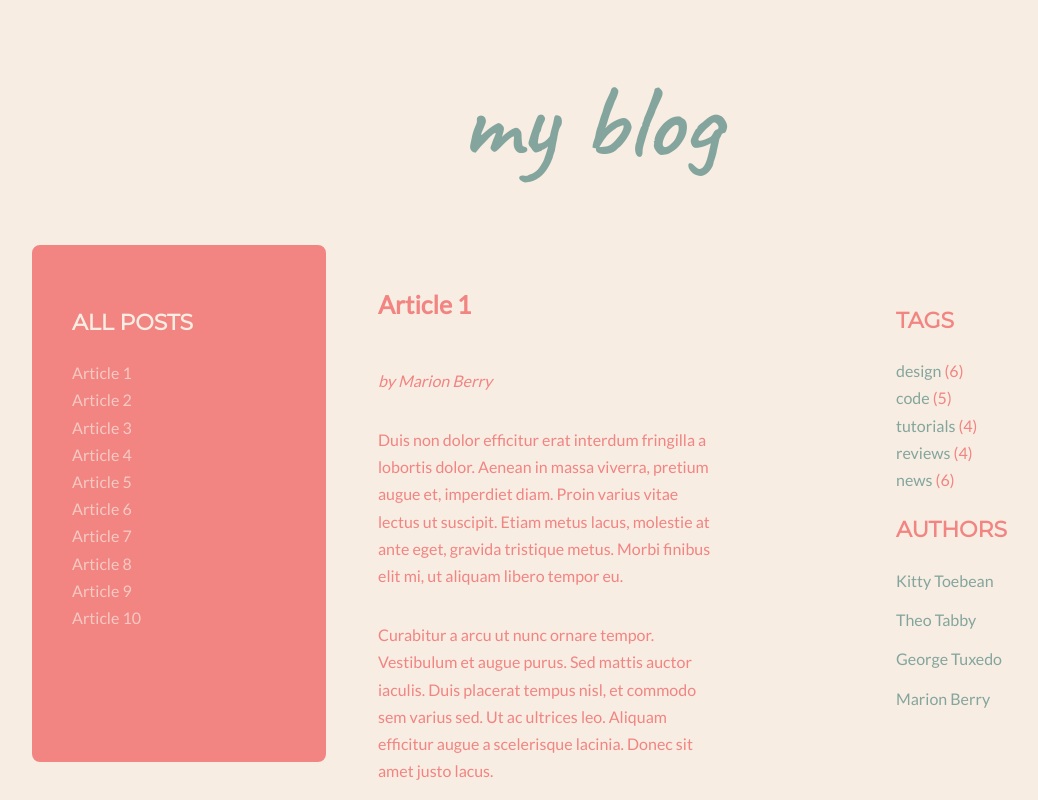
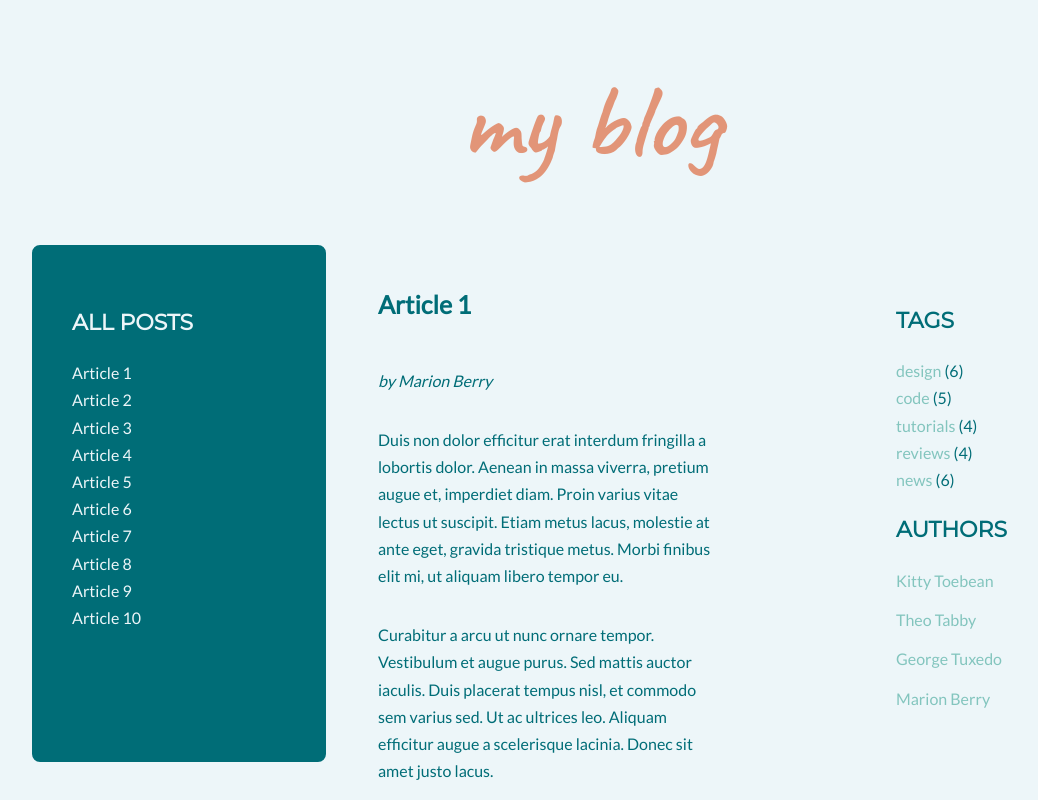
Before and after one commit to Aga-de/Blog-Javascript, a website: page index.html in a window 1280 px wide. Shown: the top 800 px of the page, without its empty margins (50-1088 px from the left). Drawn offline with Linux system fonts and the light colour scheme.

Commit message:
Change styles

```diff
--- a/sass/style.scss
+++ b/sass/style.scss
@@ -2,12 +2,12 @@
 
 /* Variables */
 
-$color-light: #f5cac3;
+$color-light: #ffddd2;
 $color-dark: #22223b;
-$color-one:  #f7ede2;
-$color-two: #84a59d;
-$color-three: #f28482;
-$color-four: #f6bd60;
+$color-one:  #edf6f9;
+$color-two: #83c5be;
+$color-three: #006d77;
+$color-four: #e29578;
 
 $font-logo: 'Caveat', cursive;
 $font-header: 'Montserrat', sans-serif;
@@ -88,7 +88,7 @@ body {
   font-size: 104px;
   line-height: 1;
   text-align: center;
-  color: $color-two;
+  color: $color-four;
 }
 
 /* Lists */
@@ -108,7 +108,7 @@ body {
 }
 
 .titles a {
-  color: $color-light;
+  color: $color-one;
 }
 
 .list-horizontal {
```
Also changed, not shown: css/style.css, 1 other file.
